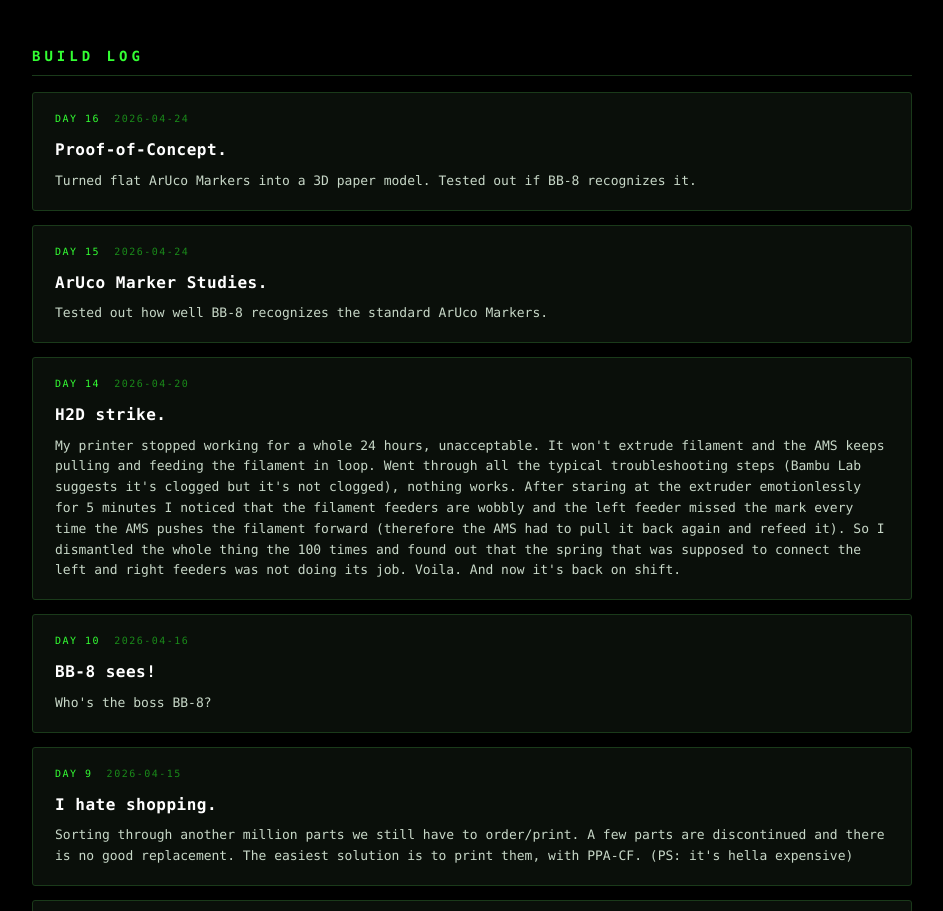
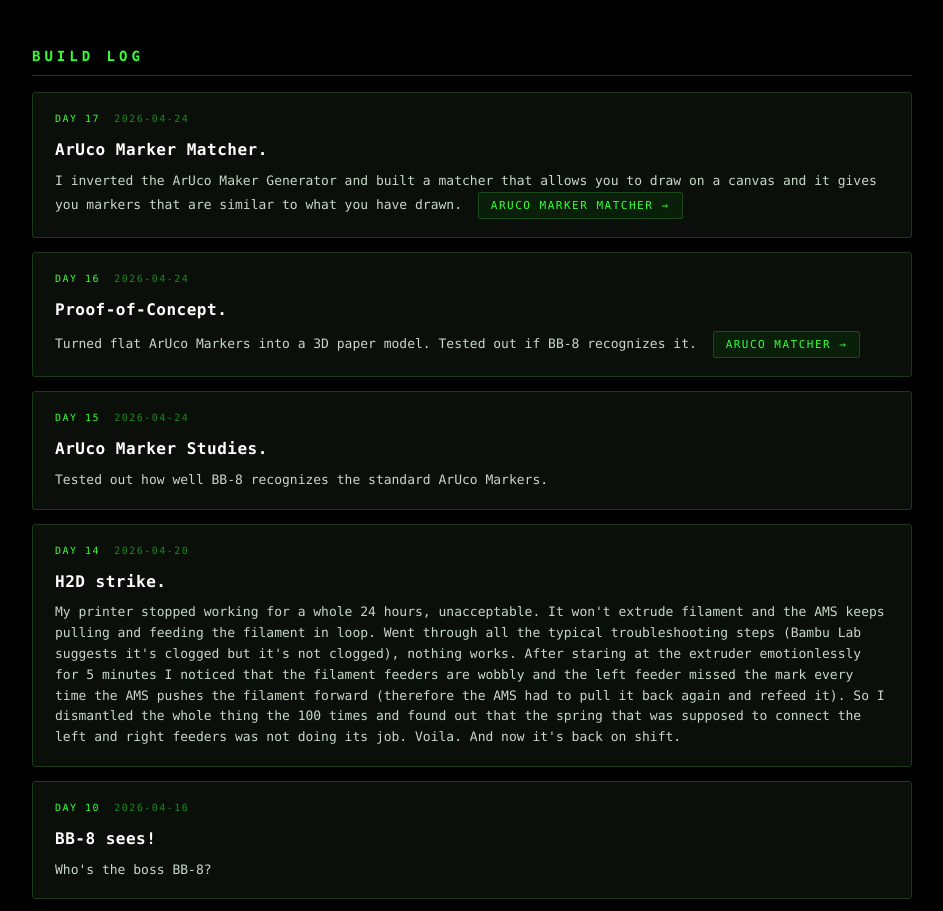
Before and after one commit to yfxa/yfxa.github.io, a plain HTML site: page projects/bb8/index.html in a window 1280 px wide. Shown: the part 4783-5694 px from the top of the page, without its empty margins (168-1111 px from the left). Drawn offline with Linux system fonts and the light colour scheme; a web font is replaced by a local one.

Commit message:
feat(bb8): add ArUco Matcher button to Day 16 entry

```diff
--- a/projects/bb8/index.html
+++ b/projects/bb8/index.html
@@ -1161,11 +1161,20 @@ details.print-group:not([open]) > .group-head {
 
   <article class="log-entry">
     <div class="log-meta">
+      <span class="day">Day 17</span>
+      <span class="date">2026-04-24</span>
+    </div>
+    <h3>ArUco Marker Matcher.</h3>
+    <p>I inverted the ArUco Maker Generator and built a matcher that allows you to draw on a canvas and it gives you markers that are similar to what you have drawn. <a class="report-btn" href="/projects/matcher/">ArUco Marker Matcher →</a></p>
+  </article>
+
+  <article class="log-entry">
+    <div class="log-meta">
       <span class="day">Day 16</span>
       <span class="date">2026-04-24</span>
     </div>
     <h3>Proof-of-Concept.</h3>
-    <p>Turned flat ArUco Markers into a 3D paper model. Tested out if BB-8 recognizes it.</p>
+    <p>Turned flat ArUco Markers into a 3D paper model. Tested out if BB-8 recognizes it. <a class="report-btn" href="/projects/matcher/">ArUco Matcher →</a></p>
   </article>
 
   <article class="log-entry">
```
